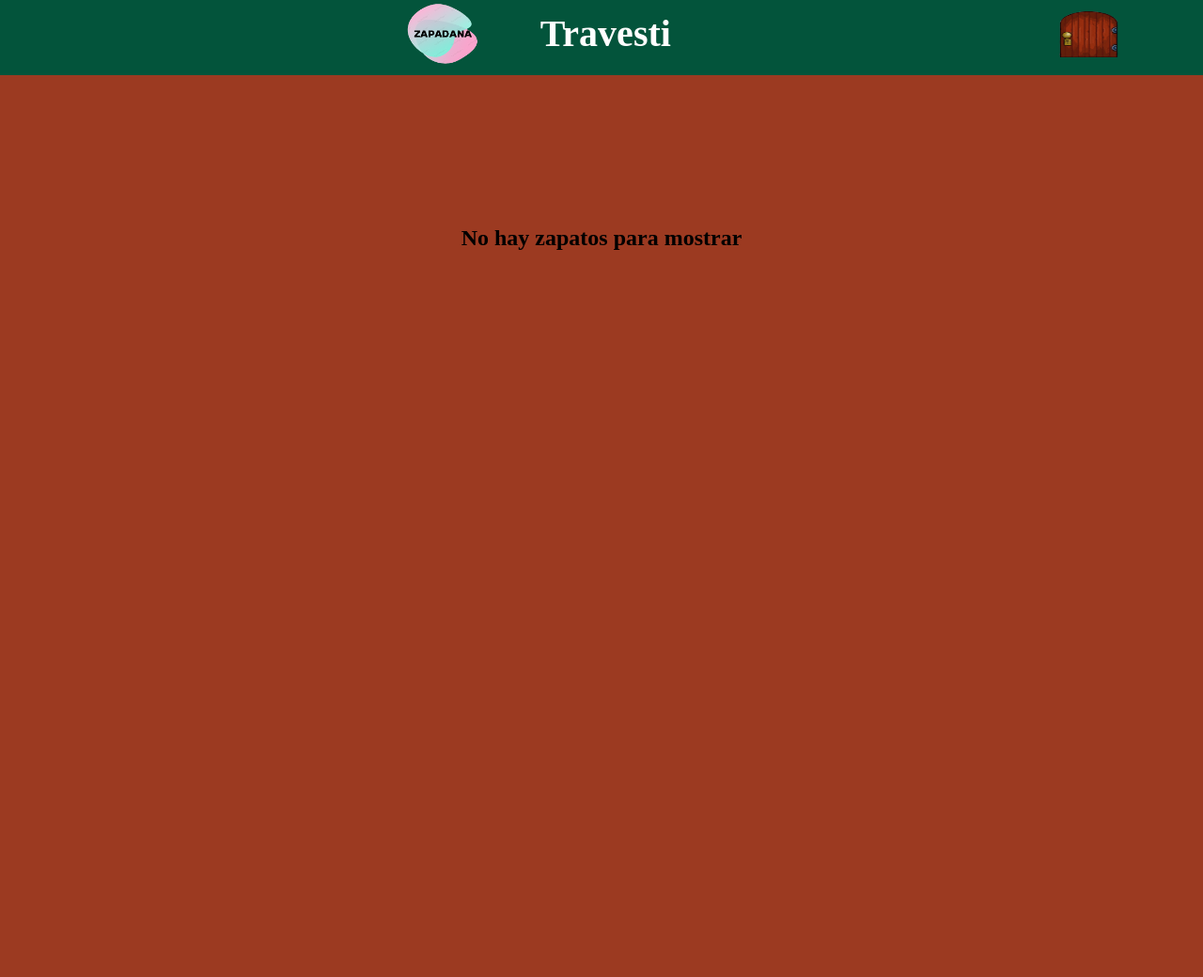
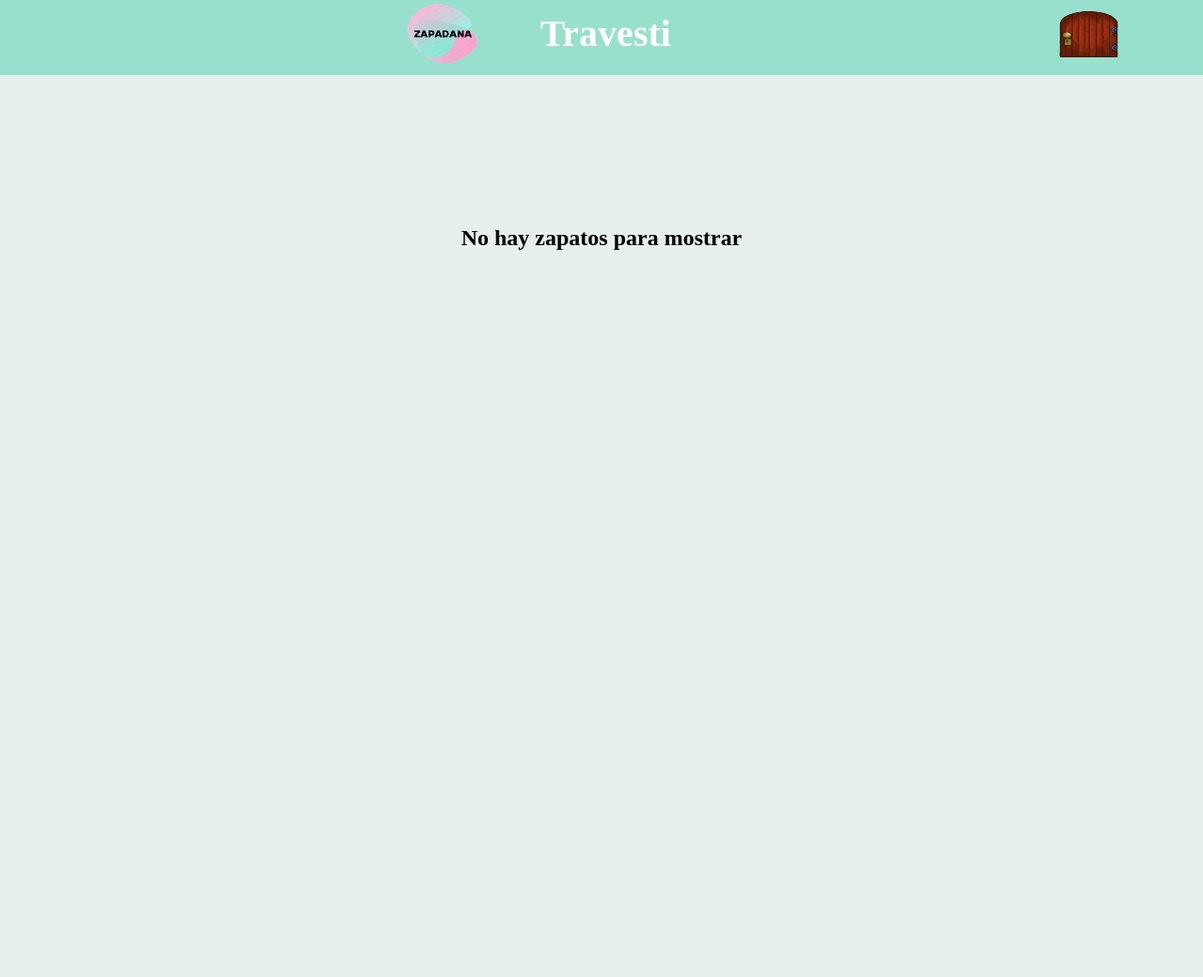
Before and after one commit to Fernandoat90/zapadana, a PHP site: page /showShoes.php in a window 1280 px wide. Shown: the whole page at 94% size. Run offline with PHP 8.4, Linux system fonts and the light colour scheme; a user stored in the database is signed in; data comes from the database, SQL or seed files in the repository; data that the repository does not hold is empty.

Commit message:
Agrandando los botones de admin, modificar precio y nuevos colores en usuario cliente

```diff
--- a/components/misReservas.php
+++ b/components/misReservas.php
@@ -63,7 +63,7 @@
                     }
                     .buttomFormCard{
                         border-radius:25px;
-                        background-color:var(--c4);
+                        background-color:black;
                         color:var(--c1);
                         height: 20px;
                         margin-top:5px;
--- a/components/shoeCard.php
+++ b/components/shoeCard.php
@@ -31,7 +31,7 @@
                     .imagenMuestra{
                     width: 90%;
                     height:50%;
-                    border:1px solid black
+
                     }
                     .inputt{
                         width: 80%;
@@ -62,7 +62,7 @@
                     }
                     .buttomFormCard{
                         border-radius:25px;
-                        background-color:var(--c4);
+                        background-color:black;
                         color:var(--c1);
                         height: 20px;
                         margin-top:5px;
--- a/css/showShoes.css
+++ b/css/showShoes.css
@@ -1,11 +1,11 @@
 :root{
     --bp:none;
     --bf:1px solid black;
-    --c1:#03543B;
-    --c2:#9C3A21;
-    --c3:#FC8668;
-    --c4:#5FE8BD;
-    --c5:#B2C9B2;
+    --c1:#99e0cc;
+    --c2:#e6f0ed;
+    --c3:;
+    --c4:#eb9c88;
+    --c5:white;
 }
 
 *{
--- a/functions.php/actualizarStock.php
+++ b/functions.php/actualizarStock.php
@@ -13,6 +13,6 @@ function ActualizarStock($c, $cal_id, $color_id, $n_35, $n_36, $n_37, $n_38, $n_
         header("location:./admin.php?stockActualizado=1");
     }
     else{
-        header("location:./admin.php?stockActualizado=0");
+        header("location:./admin.php?stockActualizado=1");
     }
 }
```
Also changed, not shown: admin/admin.php (+18 -2 lines), admin/admin2.php (+13 -0 lines), css/confirmarCompra.css (+5 -5 lines), css/filtro.css (+5 -5 lines), css/reservaCompletada.css (+5 -5 lines).
